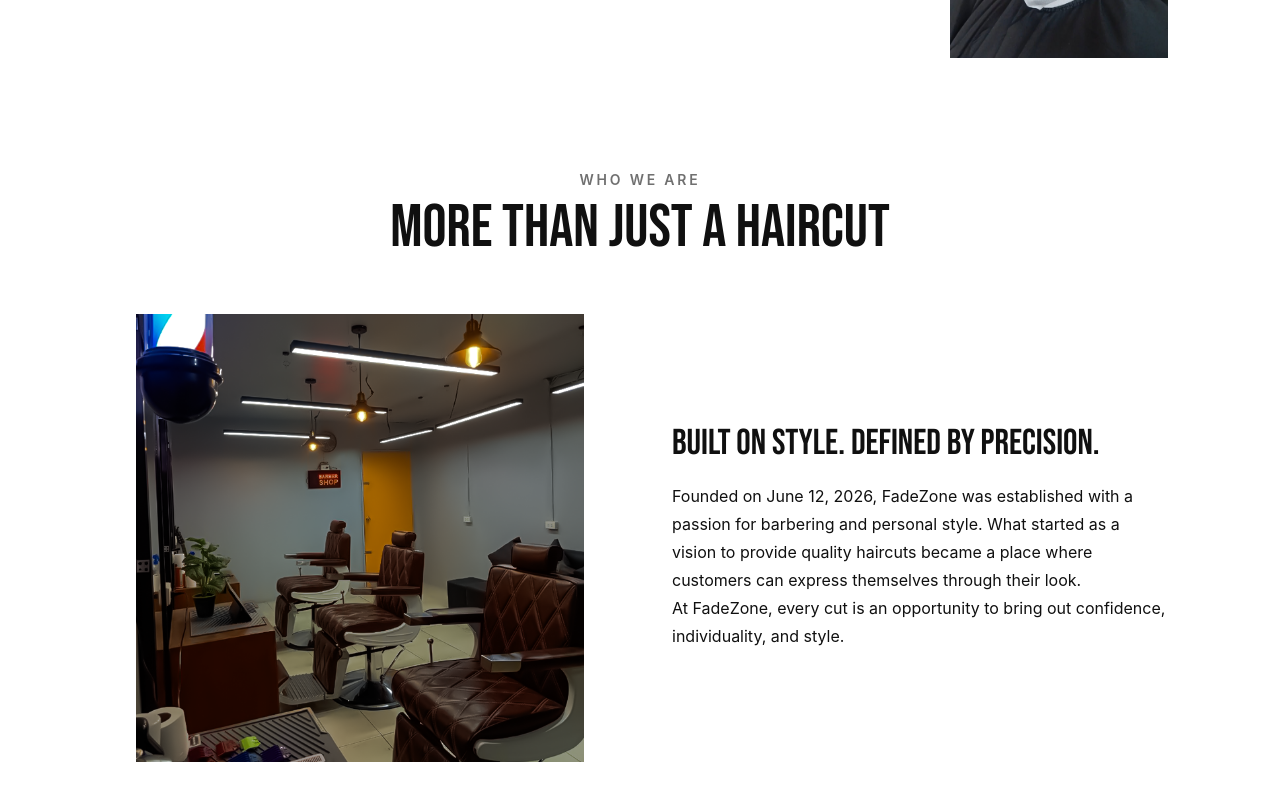
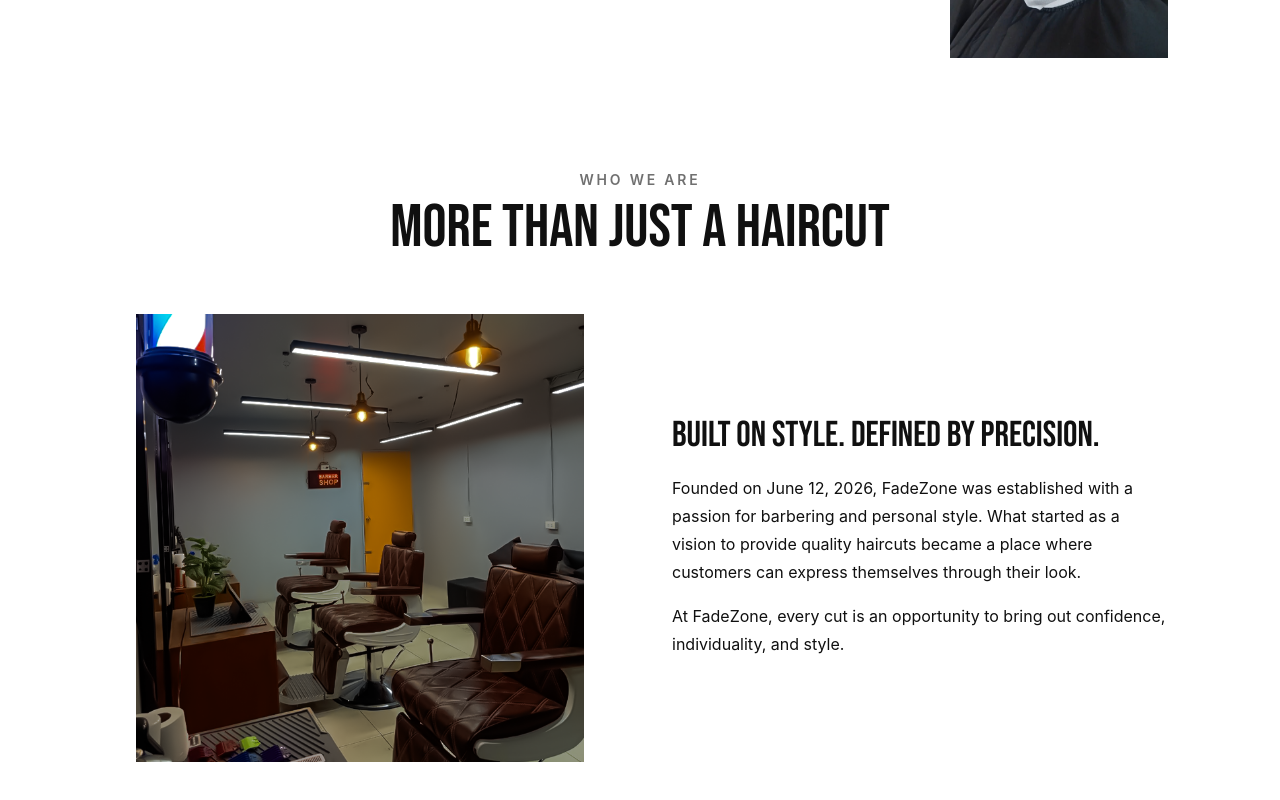
Before and after one commit to princemclein/FadeZone, a React (Vite) app: page / in a window 1280 px wide. Shown: the part 681-1481 px from the top of the page. Built offline with nearby package versions, Linux system fonts and the light colour scheme.

Commit message:
Feat: Add a space before betweent he two short sentence

```diff
--- a/src/components/About.jsx
+++ b/src/components/About.jsx
@@ -31,9 +31,11 @@ export default function About() {
               Founded on June 12, 2026, FadeZone was established with a passion
               for barbering and personal style. What started as a vision to
               provide quality haircuts became a place where customers can
-              express themselves through their look. <br />
-              At FadeZone, every cut is an opportunity to bring out confidence,
-              individuality, and style.
+              express themselves through their look.
+              <span className="mt-4 block">
+                At FadeZone, every cut is an opportunity to bring out
+                confidence, individuality, and style.
+              </span>
             </p>
           </div>
         </div>
```
